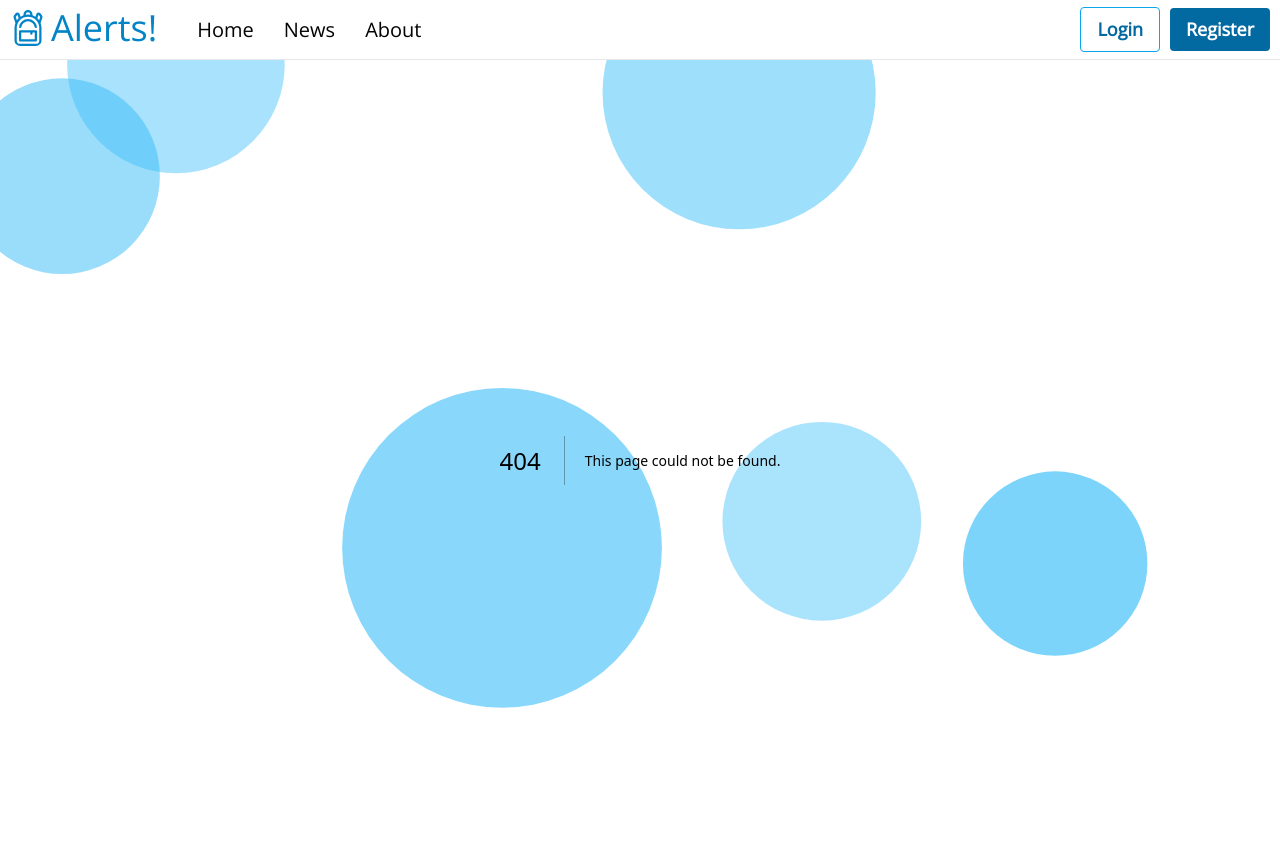
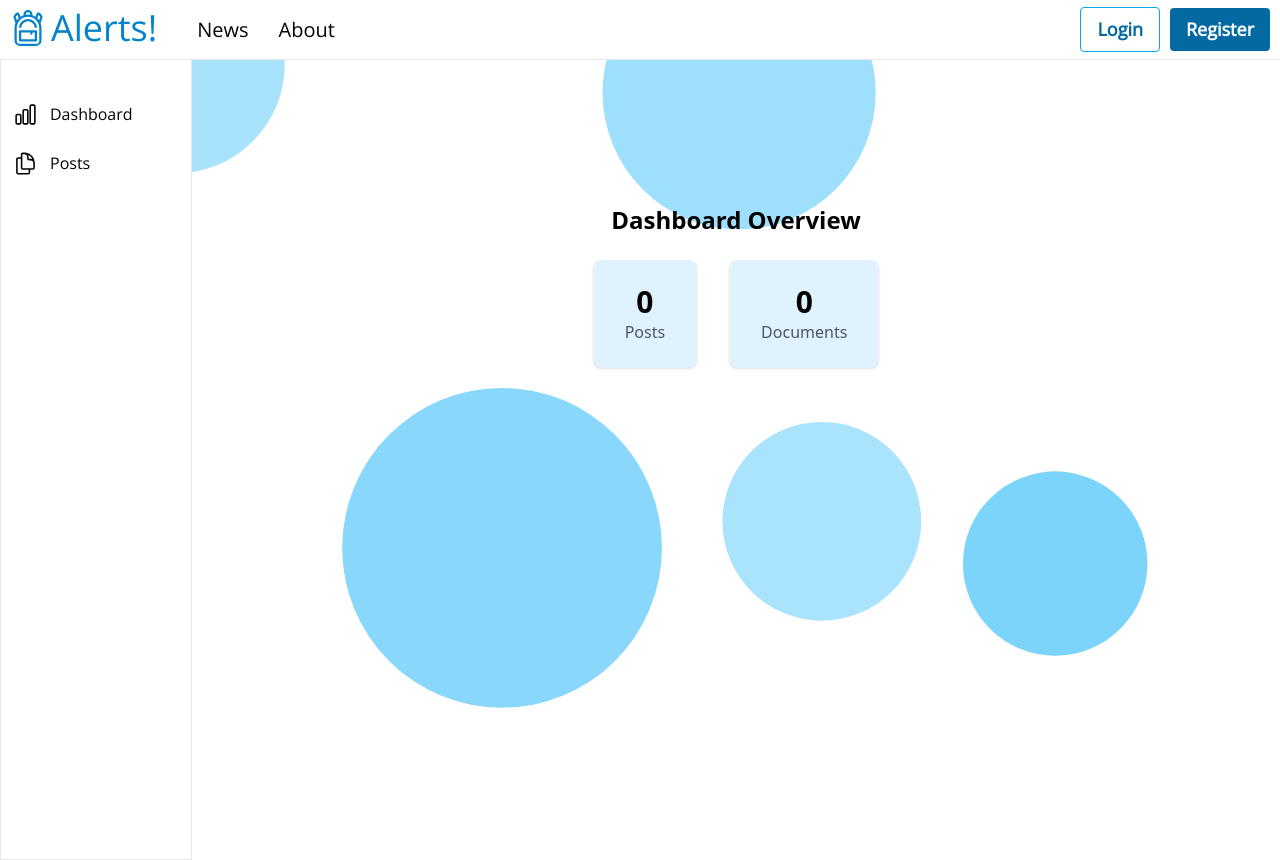
Before and after one commit to joyal343/Winter_Project_Challenge_2023-2024, a Next.js app: page /admin/dashboard in a window 1280 px wide. Before the commit this address had no page. Built offline with nearby package versions, Linux system fonts and the light colour scheme; no server answers.

Commit message:
Added Dashboard

```diff
--- /dev/null
+++ b/app/admin/dashboard/page.jsx
@@ -0,0 +1,64 @@
+"use client";
+
+import SideBar from "@components/SideBar";
+import {useContext, useState, useEffect} from 'react';
+import { MyContext } from "@/context";
+import Loader from "@components/Loader";
+const DashboardInfo = () => {
+    const { windowSize, setWindowSize } = useContext(MyContext);
+    const [isLoading, setIsLoading] = useState(true);
+    const [postCount, setPostCount] = useState(0);
+    const [docCount, setDocCount] = useState(0);
+    const handleLoading = () => setIsLoading(false);
+
+
+    async function fetchCounts() {
+
+        try {
+            const response = await fetch('/api/news/count');
+            if (!response.ok) {
+                throw new Error('Network response was not ok');
+            }
+            const data = await response.json();
+            console.log('Fetched counts:', data);
+            setDocCount(data.recordsWithFileLocation);
+            setPostCount(data.totalRecords);
+        } catch (error) {
+            console.error('Error fetching document count:', error);
+        }
+    }
+    useEffect(() => {
+        fetchCounts();
+        handleLoading();
+    },[])
+    return (<>
+        <Loader isLoading={isLoading} />
+        <div className={"flex w-[100%] p-4 sm:p-0"}>
+            { windowSize.width >= 640 &&
+
+                <div className={"hidden sm:flex sm:flex-col sm:w-[15%]"}>
+                <SideBar
+                    links={["Dashboard", "Posts"]}
+                    linkURL={["\\admin\\dashboard", "\\admin\\posts"]}
+                    linkImg={["/assets/icons/DashBoardIcon.svg", "/assets/icons/Posts.svg"]}
+                    />
+                </div>
+            }
+            <div className="flex flex-col items-center justify-start pt-4 sm:pt-36 min-h-[100vh] w-[100%]  sm:w-[85%] font-sans">
+                <h2 className="text-2xl font-semibold">Dashboard Overview</h2>
+                <div className="flex gap-8 mt-6">
+                    <div className="bg-sky-100 px-8 py-6 rounded-lg text-center shadow">
+                        <h3 className="text-3xl font-bold">{postCount}</h3>
+                        <p className="text-gray-600">Posts</p>
+                    </div>
+                    <div className="bg-sky-100 px-8 py-6 rounded-lg text-center shadow">
+                        <h3 className="text-3xl font-bold">{docCount}</h3>
+                        <p className="text-gray-600">Documents</p>
+                    </div>
+                </div>
+            </div>
+        </div>
+    </>)
+};
+
+export default DashboardInfo;
--- a/app/admin/posts/page.jsx
+++ b/app/admin/posts/page.jsx
@@ -116,11 +116,11 @@ const page = () => {
                 windowSize.width >= 640 ?
                 <></>
                     :
-                <div className="fixed bottom-4 left-4 z-50">
+                <div className="fixed bottom-4 left-4 z-10">
                     { !isLoading &&
                     <Example
                         isMobile = {true}
-                        styles = "w-16 h-16 rounded-full bg-white border-sky-700 "
+                        styles = "w-16 h-16 rounded-full bg-white border-[#0384c8]"
                         callback={() => { handleSearch("", [true, false, false, false, false], new Array(6).fill(false), new Array(5).fill(false)) }}
                     />}
                 </div>
--- /dev/null
+++ b/app/api/news/count/route.js
@@ -0,0 +1,35 @@
+const { PrismaClient } = require('@prisma/client');
+import { NextResponse } from "next/server";
+const prisma = new PrismaClient();
+
+async function getRecordCounts() {
+  const totalRecords = await prisma.record.count();
+
+  const recordsWithFileLocation = await prisma.record.count({
+    where: {
+      fileLocation: {
+        not: null,
+      },
+    },
+  });
+
+  return {
+    totalRecords,
+    recordsWithFileLocation,
+  };
+}
+
+export async function GET(request) {
+    try {
+        const counts = await getRecordCounts();
+        return new Response(JSON.stringify(counts), {
+        status: 200,
+        headers: {
+            'Content-Type': 'application/json',
+        },
+        });
+    } catch (error) {
+        console.error('Error fetching record counts:', error);
+        return new Response('Internal Server Error', { status: 500 });
+    }
+}
--- a/components/Modal.jsx
+++ b/components/Modal.jsx
@@ -67,7 +67,7 @@ export default function Example(props) {
       <button onClick={() => { setOpen(!open) }} className ={ 'border justify-center '+props.styles}>
         { props.isMobile ?
         <img
-          src={"\\assets\\icons\\add_blue.svg"}
+          src={"\\assets\\icons\\add_final.svg"}
           width={25}
           height={25}
           className="mx-auto"
--- a/components/Nav.jsx
+++ b/components/Nav.jsx
@@ -41,15 +41,17 @@ const Nav = () => {
 
                 {windowSize.width >= 640 ?
                     <>
-                        <div className="underline_elt_wrapper">
-                            <Link href='/' className={"nav_links underline_elt "}>Home</Link>
-                        </div>
+
                         <div className="underline_elt_wrapper">
                             <Link href='/news' className={"nav_links underline_elt "}>News</Link>
                         </div>
                         <div className="underline_elt_wrapper">
                             <Link href='/news' className={"nav_links underline_elt "}>About</Link>
                         </div>
+                        {isLoggedIn && <div className="underline_elt_wrapper">
+                            <Link href='/admin/posts' className={"nav_links underline_elt "}>Admin</Link>
+                        </div>}
+
                         <div className="nav_auth">{
                             isLoggedIn ?
                                 <a
@@ -98,24 +100,30 @@ const Nav = () => {
             {
                 (windowSize.width < 640) && (
                     <div className={'mob_sidebar_pos flex flex-col gap-5 absolute top-[60px] duration-500 w-full ' + (isMobileOpen ? "left-0" : "-left-full")} >
-                        <div className="underline_elt_wrapper mt-4" onClick={toggleMobSidebar}>
-                            <Link href='/' className={"nav_links underline_elt "}>Home</Link>
-                        </div>
-                        <div className="underline_elt_wrapper" onClick={toggleMobSidebar}>
+
+                        <div className="underline_elt_wrapper mt-2" onClick={toggleMobSidebar}>
                             <Link href='/news' className={"nav_links underline_elt "}>News</Link>
                         </div>
                         <div className="underline_elt_wrapper" onClick={toggleMobSidebar}>
                             <Link href='/news' className={"nav_links underline_elt "}>About</Link>
                         </div>
+                        <div className="underline_elt_wrapper" onClick={toggleMobSidebar}>
+                            <Link href='/news' className={"nav_links underline_elt "}>Dashboard</Link>
+                        </div>
+                        <div className="underline_elt_wrapper" onClick={toggleMobSidebar}>
+                            <Link href='/news' className={"nav_links underline_elt "}>Posts</Link>
+                        </div>
                         {isLoggedIn ?
-                            <div className="flex items-center mr-4">
+                            <div className="text-xl flex grow pl-[20px] items-end justify-start gap-4">
+
+                                {userName}
                                 <img
-                                    src={`\\assets\\icons\\Club.svg`}
-                                    alt=""
-                                    width={30}
-                                    height={30}
-                                />
-                                {userName}
+                                        src={`\\assets\\icons\\Clubs.svg`}
+                                        alt=""
+                                        width={30}
+                                        height={30}
+                                        className = "border-2 rounded-full border-sky-500 "
+                                    />
                             </div>
                             :
                             <div className="flex flex-col justify-end px-4 grow gap-4" >
--- a/styles/globals.css
+++ b/styles/globals.css
@@ -174,7 +174,7 @@ textarea{
 }
 
 .mob_sidebar_pos{
-    z-index: 10;
+    z-index: 15;
     background-color: white;
     height: calc(100vh - 60px);
 }
```
Also changed, not shown: public/assets/icons/add_final.svg (added).
